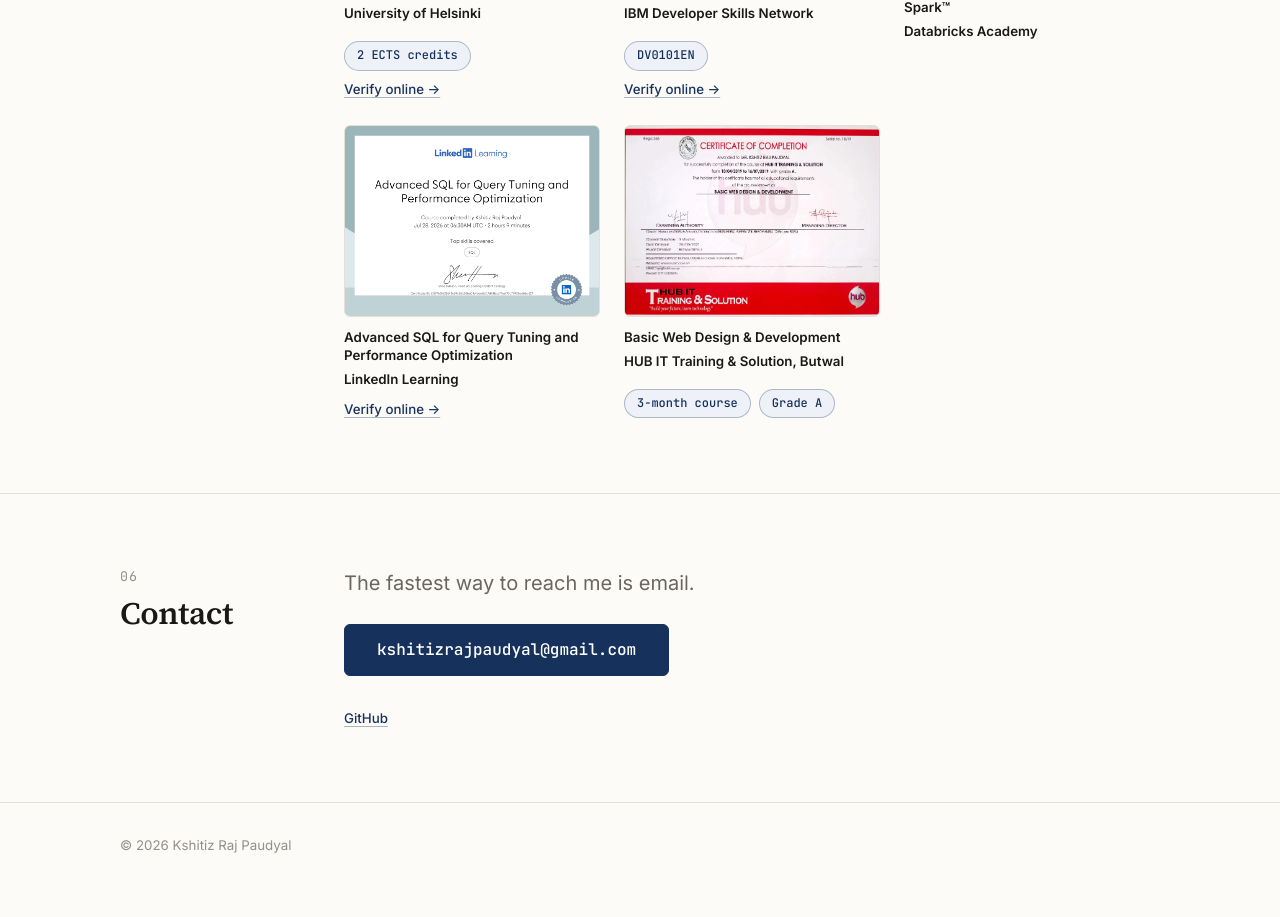
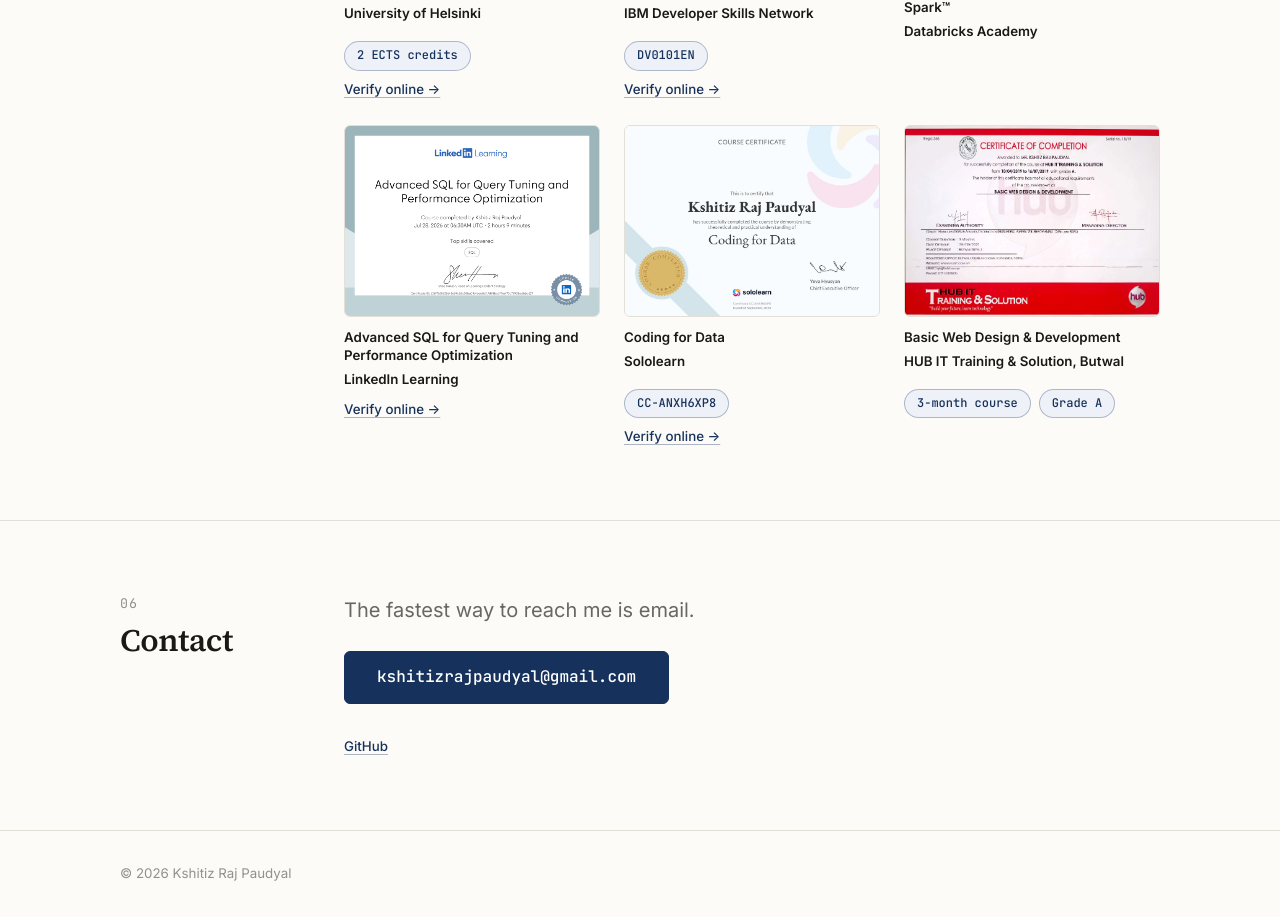
Before and after one commit to Kshitiz726/portfolio, a React (Vite) app: page / in a window 1280 px wide. Shown: the part 6320-7237 px from the top of the page. Before the commit the page ends 7209 px from the top, so only its background shows below. Built offline with nearby package versions, Linux system fonts and the light colour scheme.

Commit message:
Add Sololearn Coding for Data certificate

```diff
--- a/src/content.js
+++ b/src/content.js
@@ -410,6 +410,20 @@
     ],
   },
   {
+    title: 'Coding for Data',
+    awarder: 'Sololearn',
+    year: '2026',
+    detail: 'A course on programming for data work, completed 6 September 2026.',
+    stats: ['CC-ANXH6XP8'],
+    media: [
+      {
+        src: '/certificates/coding_for_data.jpg',
+        caption: 'Sololearn Coding for Data course certificate, issued 6 September 2026',
+        url: 'https://www.sololearn.com/certificates/CC-ANXH6XP8',
+      },
+    ],
+  },
+  {
     title: 'Basic Web Design & Development',
     awarder: 'HUB IT Training & Solution, Butwal',
     // The course ran Apr–Jul 2019; the certificate was issued 29/09/2021.
```
Also changed, not shown: public/certificates/coding_for_data.jpg (added).
